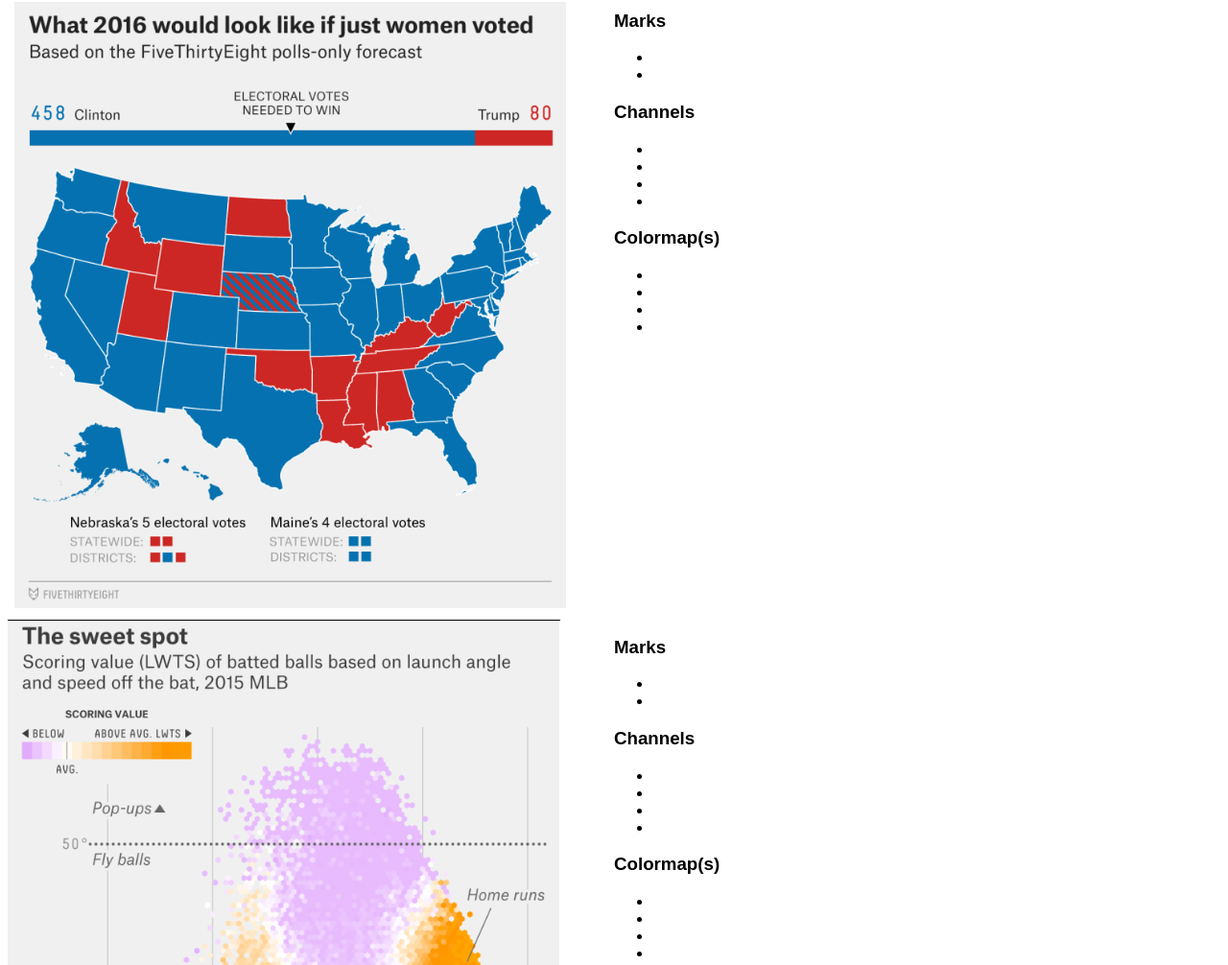
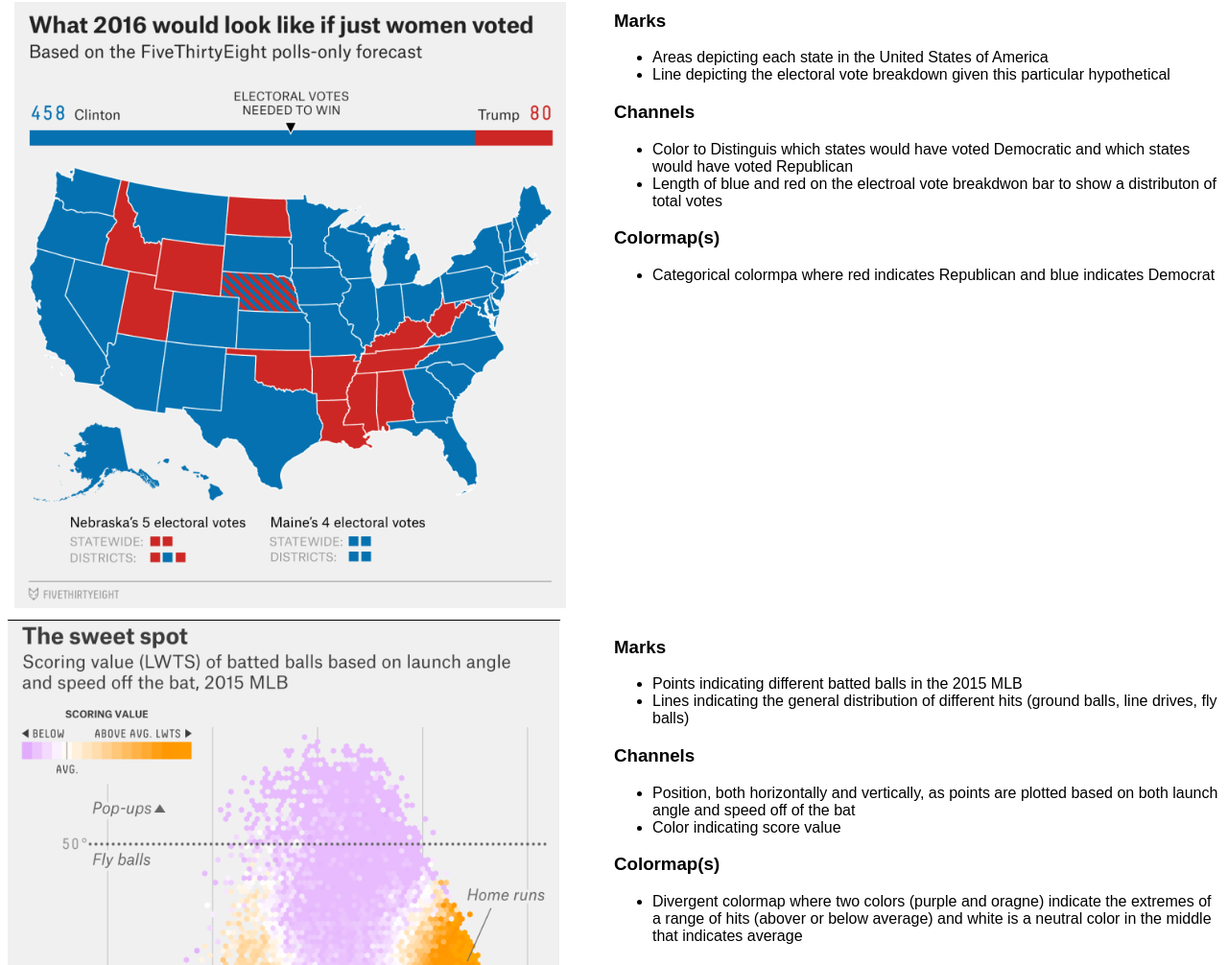
Before and after one commit to DS4200-S23-Class/hw-03-neals-and-lauren, a plain HTML site: page index.html in a window 1280 px wide. Shown: the part 88-1094 px from the top of the page at 96% size. Drawn offline with Linux system fonts and the light colour scheme.

Commit message:
add text

```diff
--- a/index.html
+++ b/index.html
@@ -6,7 +6,6 @@
     <title>hw-03</title>
     <link href="style.css" rel="stylesheet">
 </head>
-
 
 <body>
     <h1>hw-03: interactive Webpage, and Marks & Channels</h1>
@@ -18,22 +17,17 @@
             <div>
                 <h3>Marks</h3>
                    <ul>
-                        <li></li>
-                        <li></li>
+                        <li>Areas depicting each state in the United States of America</li>
+                        <li>Line depicting the electoral vote breakdown given this particular hypothetical</li>
                     </ul>
                 <h3>Channels</h3>
                     <ul>
-                        <li></li>
-                            <li></li>
-                        <li></li>
-                            <li></li>
+                        <li>Color to Distinguis which states would have voted Democratic and which states would have voted Republican</li>
+                        <li>Length of blue and red on the electroal vote breakdwon bar to show a distributon of total votes</li>
                     </ul>
                 <h3>Colormap(s)</h3>
                     <ul>
-                        <li></li>
-                            <li></li>
-                        <li></li>
-                            <li></li>
+                        <li>Categorical colormpa where red indicates Republican and blue indicates Democrat</li>
                     </ul>
             </div>
             <div>
@@ -42,25 +36,19 @@
             <div>
                 <h3>Marks</h3>
                    <ul>
-                        <li></li>
-                        <li></li>
+                        <li>Points indicating different batted balls in the 2015 MLB</li>
+                        <li>Lines indicating the general distribution of different hits (ground balls, line drives, fly balls)</li>
                     </ul>
                 <h3>Channels</h3>
                     <ul>
-                        <li></li>
-                            <li></li>
-                        <li></li>
-                            <li></li>
+                        <li>Position, both horizontally and vertically, as points are plotted based on both launch angle and speed off of the bat</li>
+                        <li>Color indicating score value </li>
                     </ul>
                 <h3>Colormap(s)</h3>
                     <ul>
-                        <li></li>
-                            <li></li>
-                        <li></li>
-                            <li></li>
+                        <li>Divergent colormap where two colors (purple and oragne) indicate the extremes of a range of hits (abover or below average) and white is a neutral color in the middle that indicates average</li>
                     </ul>
             </div>
-
     </div>
 
     <div>
```
